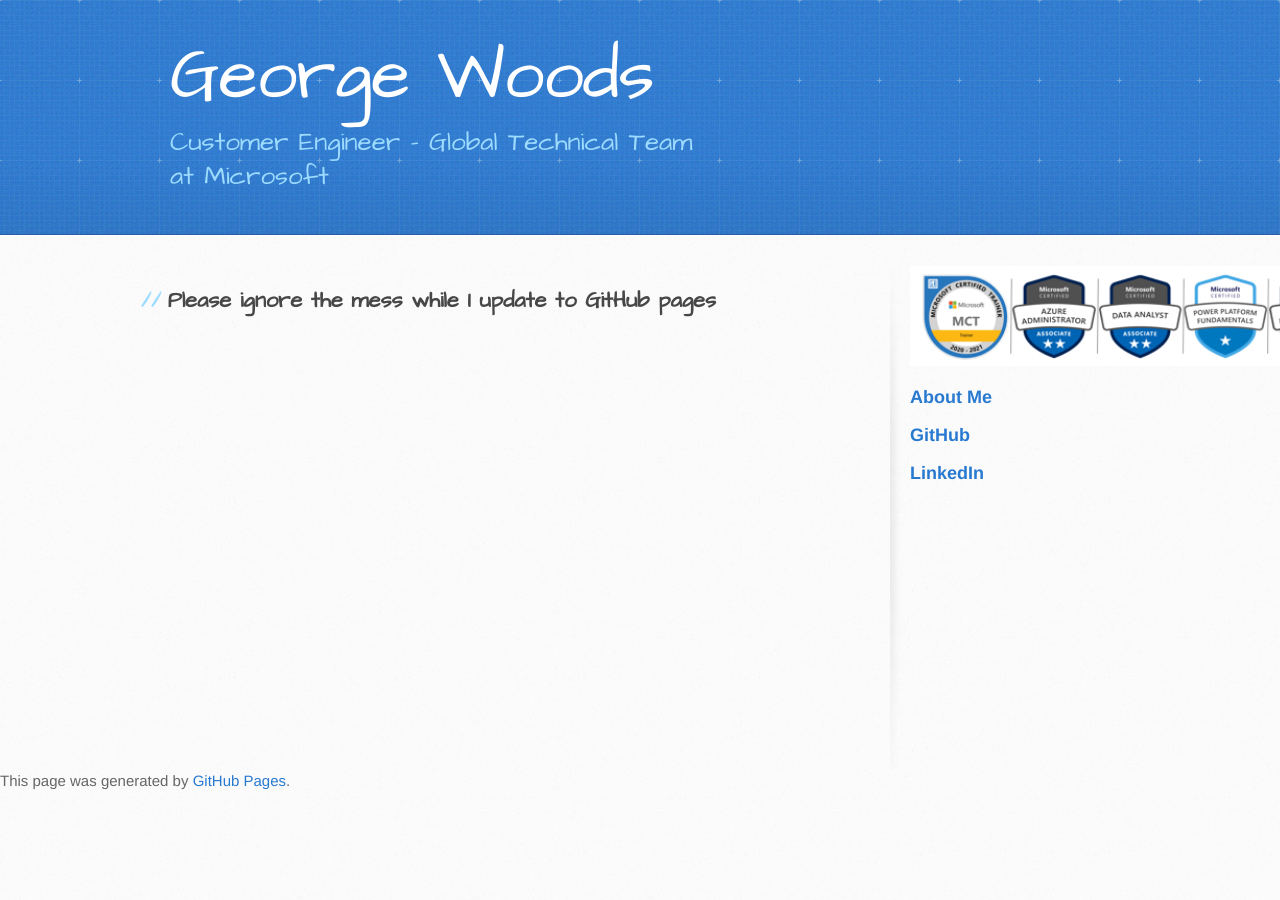
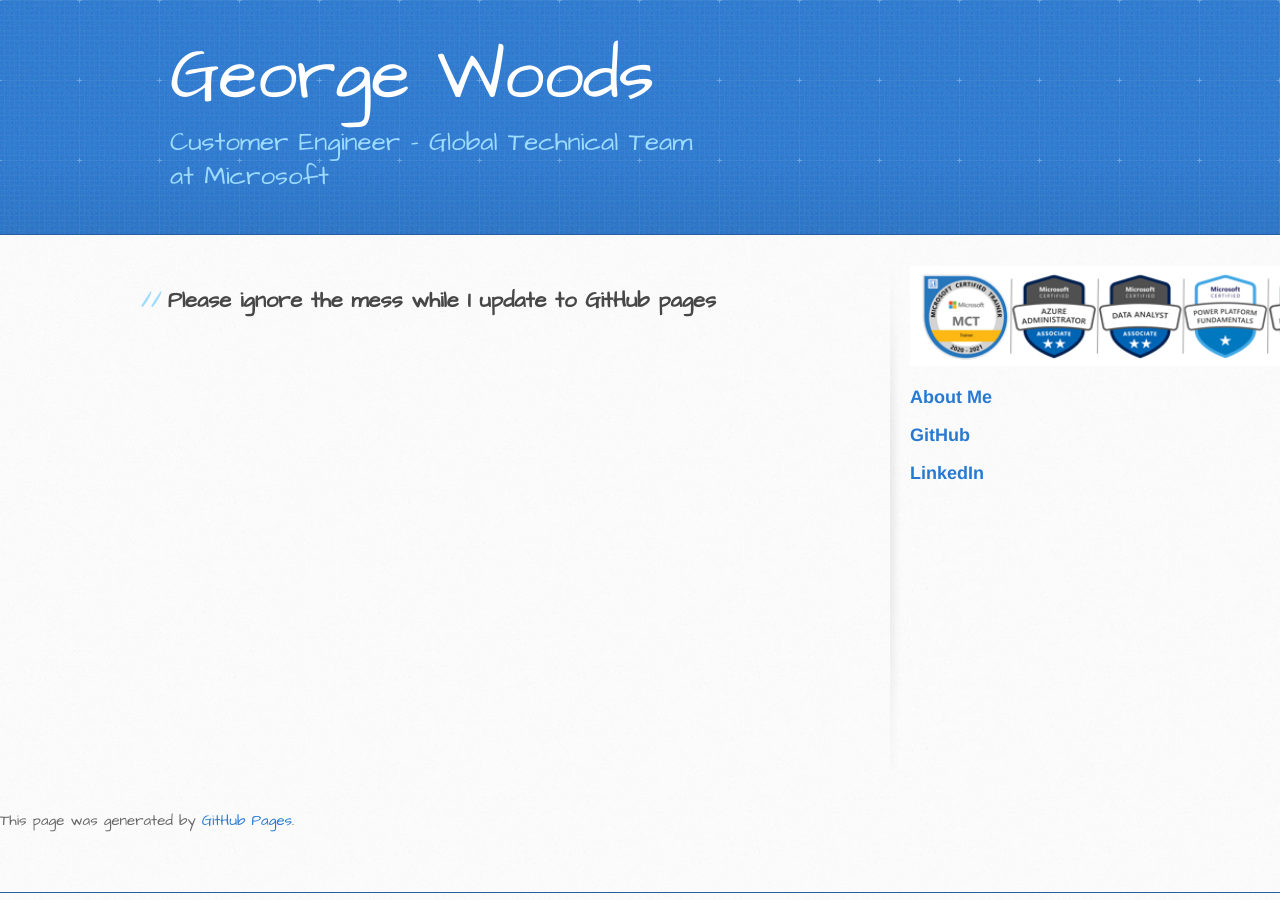
Before and after one commit to gvwoods/gvwoods.github.io, a Jekyll site: the page built from index.md, in a window 1280 px wide. Built offline with Jekyll 4.4.1, drawn with Linux system fonts in a browser that asks for light colours; our own code applies the rules of GitHub Pages for plain Markdown files.

Commit message:
Update stylesheet.css

```diff
--- a/stylesheets/stylesheet.css
+++ b/stylesheets/stylesheet.css
@@ -448,6 +448,13 @@
   color: #2268b2;
 }
 
+footer {
+  padding-top: 40px;
+  padding-bottom: 40px;
+  font-family: 'Architects Daughter', 'Helvetica Neue', Helvetica, Arial, serif;
+  border-bottom: solid 1px #275da1;
+}
+
 header {
   padding-top: 40px;
   padding-bottom: 40px;
```
